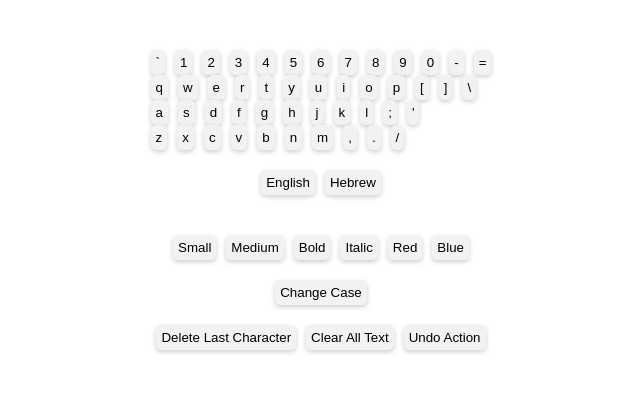
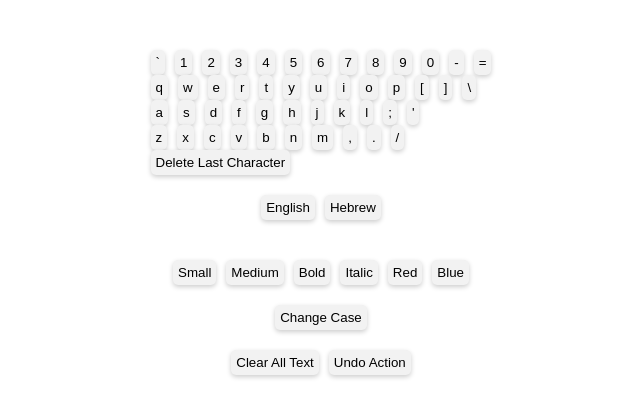
Before and after one commit to saratamar100/TextEditorProject, a React (Create React App) app: page / in a window 1280 px wide. Shown: the top 418 px of the page, without its empty margins (314-954 px from the left). Built offline with nearby package versions, Linux system fonts and the light colour scheme.

Commit message:
split delete component

```diff
--- /dev/null
+++ b/src/deletebutton.js
@@ -0,0 +1,12 @@
+import React, { Component } from "react";
+class DeleteButton extends Component {
+  render() {
+    return (
+      <button onClick={this.props.handleDeleteLastChar}>
+        Delete Last Character
+      </button>
+    );
+  }
+}
+
+export default DeleteButton;
--- a/src/keyboard.js
+++ b/src/keyboard.js
@@ -1,4 +1,5 @@
 import React, { Component } from "react";
+import DeleteButton from "./deletebutton";
 class Keyboard extends Component {
   handleClick = (char) => {
     this.props.updateText(char);
@@ -29,6 +30,7 @@ class Keyboard extends Component {
             ))}
           </div>
         ))}
+        <DeleteButton handleDeleteLastChar={this.props.deleteLastChar} />
       </>
     );
     /*
--- a/src/specialactions.js
+++ b/src/specialactions.js
@@ -1,8 +1,5 @@
 import React,{Component} from "react";
 class SpecialActions extends Component {
-  handleDeleteLastChar = () => {
-    this.props.deleteLastChar();
-  };
 
   handleClearAllText = () => {
     this.props.clearAllText();
@@ -15,7 +12,6 @@ class SpecialActions extends Component {
   render() {
     return (
       <div>
-        <button onClick={() => this.handleDeleteLastChar()}>Delete Last Character</button>
         <button onClick={() => this.handleClearAllText()}>Clear All Text</button>
         <button onClick={() => this.handleUndoAction()}>Undo Action</button>
         {/* Other buttons for different special actions */}
--- a/src/texteditor.js
+++ b/src/texteditor.js
@@ -107,6 +107,7 @@ class TextEditor extends Component {
           <Keyboard
             updateText={this.handleUpdateText}
             language={this.state.language}
+            deleteLastChar={this.handleDeleteLastChar}
           />
         </div>
         <div className="LanguageSelectorContainer">
@@ -132,7 +133,6 @@ class TextEditor extends Component {
         </div>
         <div className="SpecialActionsContainer">
           <SpecialActions
-            deleteLastChar={this.handleDeleteLastChar}
             clearAllText={this.handleClearAllText}
             undoAction={this.handleUndoAction}
           />
```
